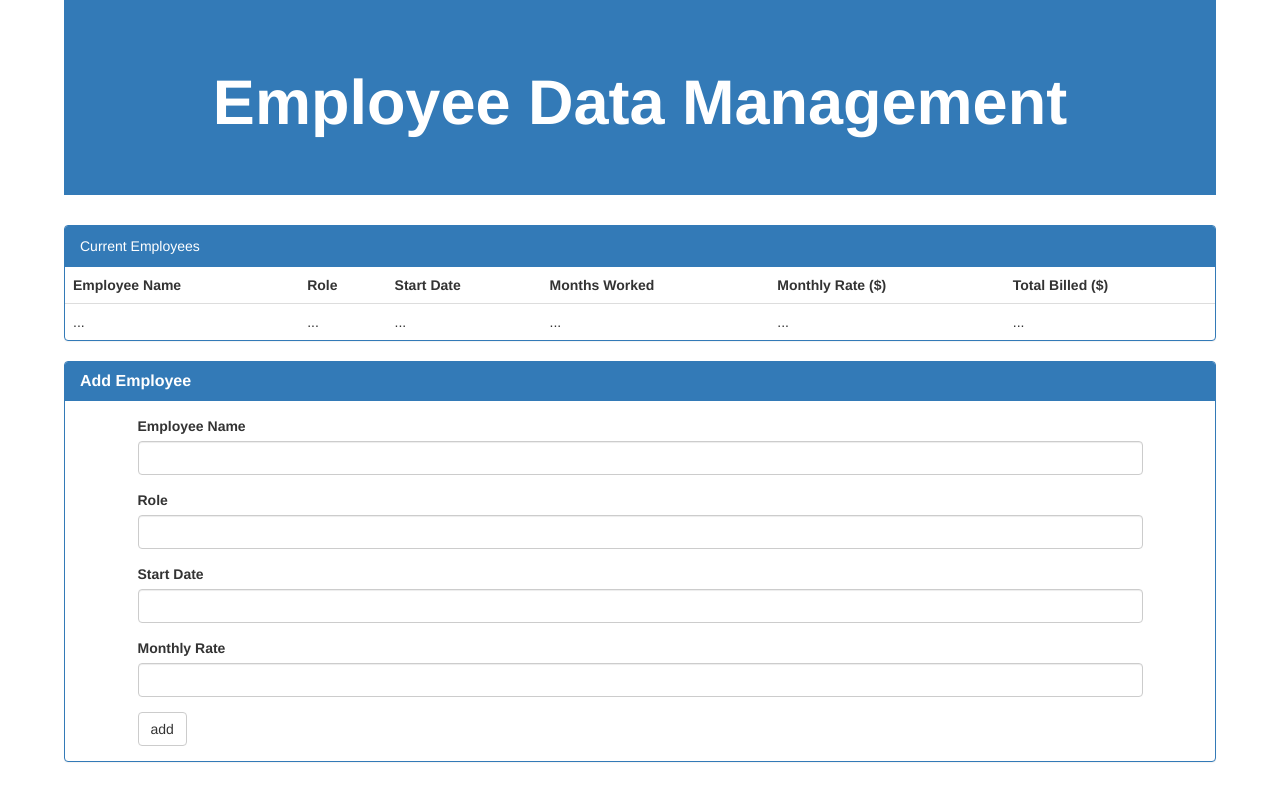
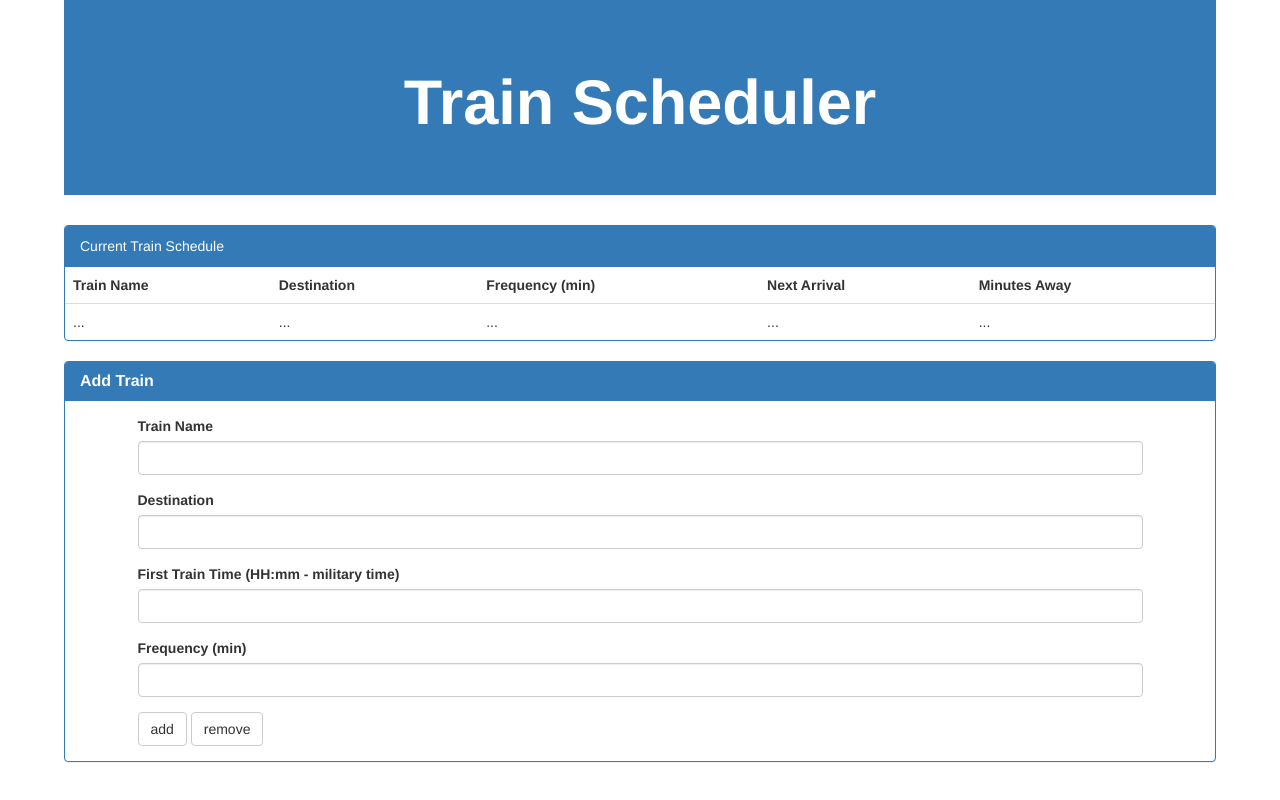
Before and after one commit to donaldvallejo/trainSchedulerRestart, a plain HTML site: page index.html in a window 1280 px wide. Drawn offline with nearby package versions, Linux system fonts and the light colour scheme; no server answers.

Commit message:
working version to restart with

```diff
--- a/assets/javascript/app.js
+++ b/assets/javascript/app.js
@@ -14,14 +14,14 @@ $(document).ready(function () {
 		var startDate = $("<td></td>").text(snap.startDate).addClass("employee");
 		var monthsWorked = $("<td></td>").text("10").addClass("employee");
 		var monthlyRate = $("<td></td>").text(snap.monthlyRate).addClass("employee");
-		var totalBilled = $("<td></td>").text("billed").addClass("employee");
+		// var totalBilled = $("<td></td>").text("billed").addClass("employee");
 
 		tr.append(employeeName);
 		tr.append(employeeRole);
 		tr.append(startDate);
 		tr.append(monthsWorked);
 		tr.append(monthlyRate);
-		tr.append(totalBilled);
+		// tr.append(totalBilled);
 
 		table.append(tr);
 
--- a/index.html
+++ b/index.html
@@ -21,30 +21,26 @@
 firebase.initializeApp(config);
 	</script>
 
-    <title>some shit</title>
+    <title>RestartTrainScheduler</title>
   </head>
   <body>
     <div class="jumbotron" style="background-color: #337ab7; color: white;">
-      <h1 class="text-center"><strong><i class="fa fa-newspaper-o"></i>Employee Data Management</strong></h1>
+      <h1 class="text-center"><strong><i class="fa fa-newspaper-o"></i>Train Scheduler</strong></h1>
     </div>
 
             <div class="row">
                 <div class="col-xs-12">
                     <div class="panel panel-primary" style="border-color: #337ab7">
-                        <!-- Default panel contents -->
-                        <div class="panel-heading">Current Employees</div>
-                        <!-- Table -->
+                        <div class="panel-heading">Current Train Schedule</div>
                         <table class="table">
                             <tr>
-                                <th class="title">Employee Name</th>
-                                <th class="title">Role</th>
-                                <th class="title">Start Date</th>
-                                <th class="title">Months Worked</th>
-                                <th class="title">Monthly Rate ($)</th>
-                                <th class="title">Total Billed ($)</th>
+                                <th class="title">Train Name</th>
+                                <th class="title">Destination</th>
+                                <th class="title">Frequency (min)</th>
+                                <th class="title">Next Arrival</th>
+                                <th class="title">Minutes Away</th>
                             </tr>
                             <tr>
-                                <td class="employee">...</td>
                                 <td class="employee">...</td>
                                 <td class="employee">...</td>
                                 <td class="employee">...</td>
@@ -58,7 +54,7 @@ firebase.initializeApp(config);
 
     <div class="panel panel-primary">
       <div class="panel-heading">
-        <h3 class="panel-title"><strong><i class="fa  fa-list-alt"></i>Add Employee</strong></h3>
+        <h3 class="panel-title"><strong><i class="fa  fa-list-alt"></i>Add Train</strong></h3>
       </div>
       <div class="panel-body">
 
@@ -67,32 +63,31 @@ firebase.initializeApp(config);
 
             <!-- Here we create the text box for capturing the search term-->
           <div class="form-group">
-            <label for="search">Employee Name</label>
+            <label for="search">Train Name</label>
             <input type="text" class="form-control" id="name">
           </div>
 
           <!-- Here we capture the number of records that the user wants to retrieve  -->
           <div class="form-group">
-            <label for="role">Role</label>
+            <label for="role">Destination</label>
             <input type="text" class="form-control" id="role">
 
           </div>
 
             <!-- Here we capture the Start Year Parameter-->
           <div class="form-group">
-            <label for="startYear">Start Date</label>
+            <label for="startYear">First Train Time (HH:mm - military time)</label>
             <input type="text" class="form-control" id="startDate">
           </div>
 
-            <!-- Here we capture the End Year Parameter -->
           <div class="form-group">
-            <label for="endYear">Monthly Rate</label>
+            <label for="endYear">Frequency (min)</label>
             <input type="text" class="form-control" id="monthlyRate">
           </div>
 
-          <!-- Here we have our final submit button -->
           <button type="submit" class="btn btn-default" id="add"><i class="fa fa-search"></i> add</button>
-            <!-- <button type="button" class="btn btn-default" id="clearAll"><i class="fa fa-trash"></i> Clear Results</button> -->
+          <button type="submit" class="btn btn-default" id="remove"><i class="fa fa-search"></i> remove</button>
+
 
         </form>
       </div>
```
